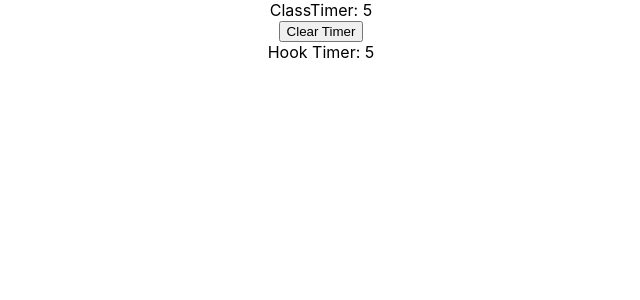
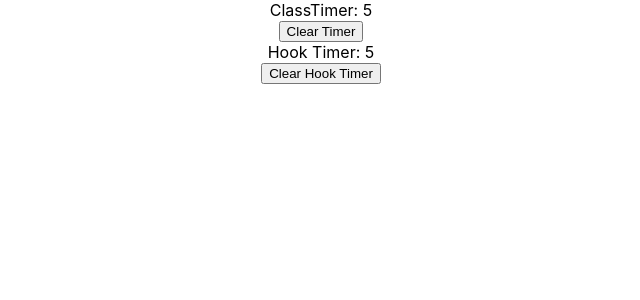
Before and after one commit to ZikaZaki/react-hooks, a React (Create React App) app: page / in a window 1280 px wide. Shown: the top 300 px of the page, without its empty margins (319-959 px from the left). Built offline with nearby package versions, Linux system fonts and the light colour scheme.

Commit message:
add clear-hook-timer button

```diff
--- a/src/components/HookTimer.js
+++ b/src/components/HookTimer.js
@@ -16,6 +16,8 @@ function HookTimer() {
   return (
     <div>
       Hook Timer: {timer}
+      <br />
+      <button onClick={() => clearInterval(timer)}>Clear Hook Timer</button>
     </div>
   )
 }
```
